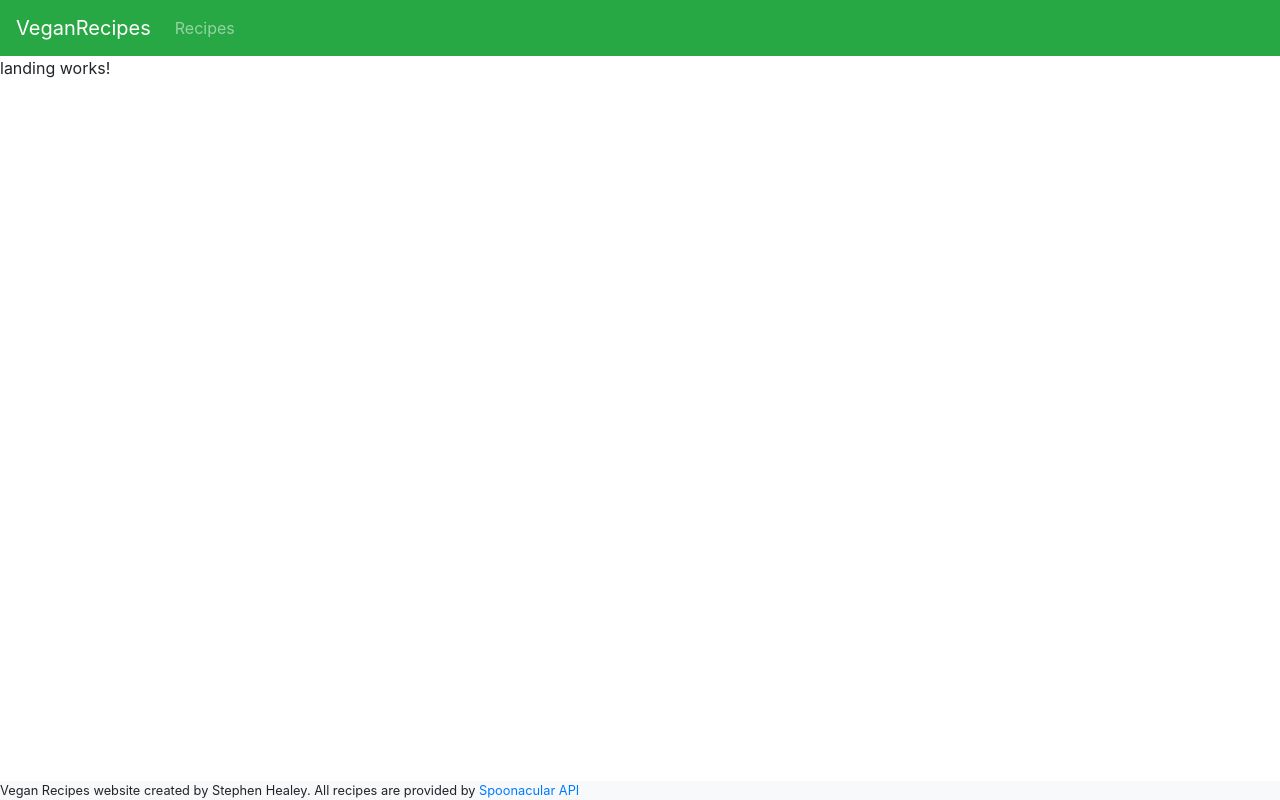
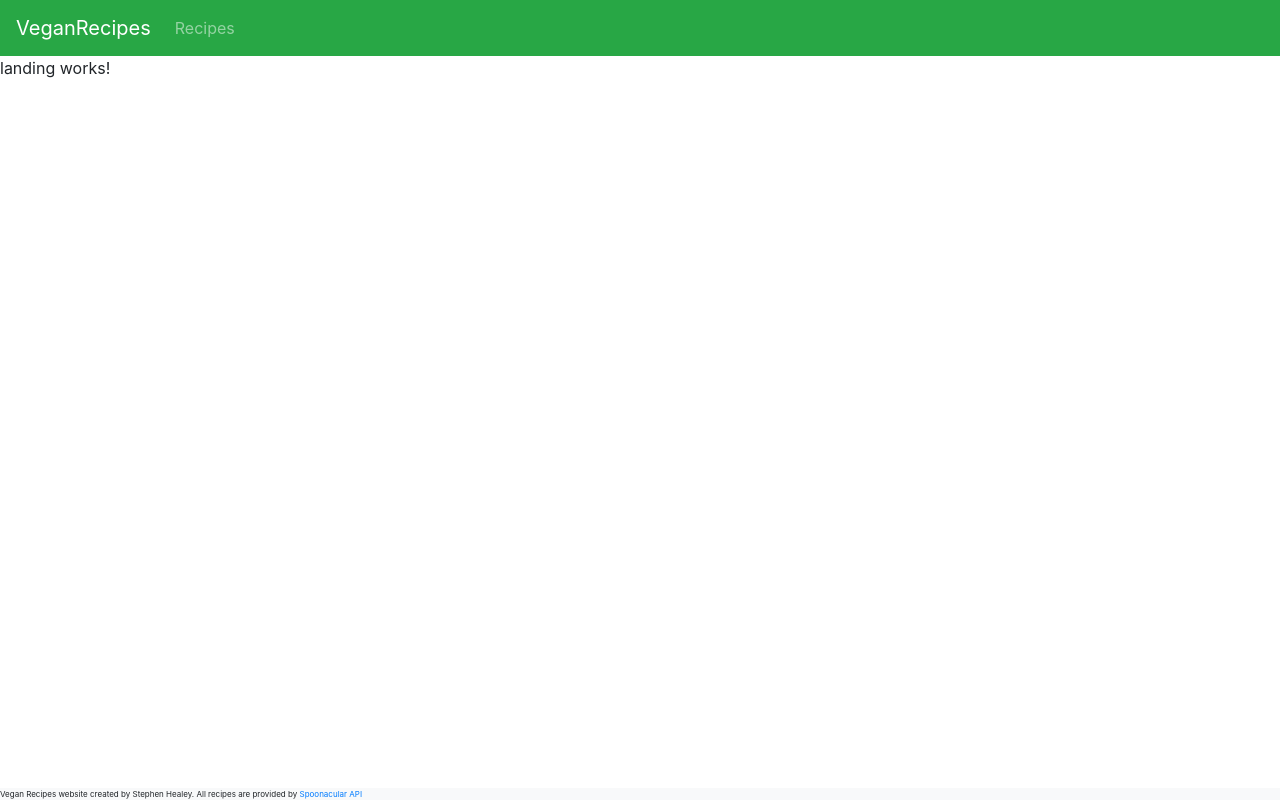
Before and after one commit to stephenhealey86/Vegan-Recipes, an Angular app: page /landing in a window 1280 px wide. Built offline with nearby package versions, Linux system fonts and the light colour scheme.

Commit message:
Adjusted footer font size

```diff
--- a/src/app/components/footer/footer.component.css
+++ b/src/app/components/footer/footer.component.css
@@ -1,5 +1,5 @@
 p {
-    font-size: 0.8rem !important;
+    font-size: 0.5rem !important;
 }
 @media screen and (max-width: 600px) {
     p {
```
